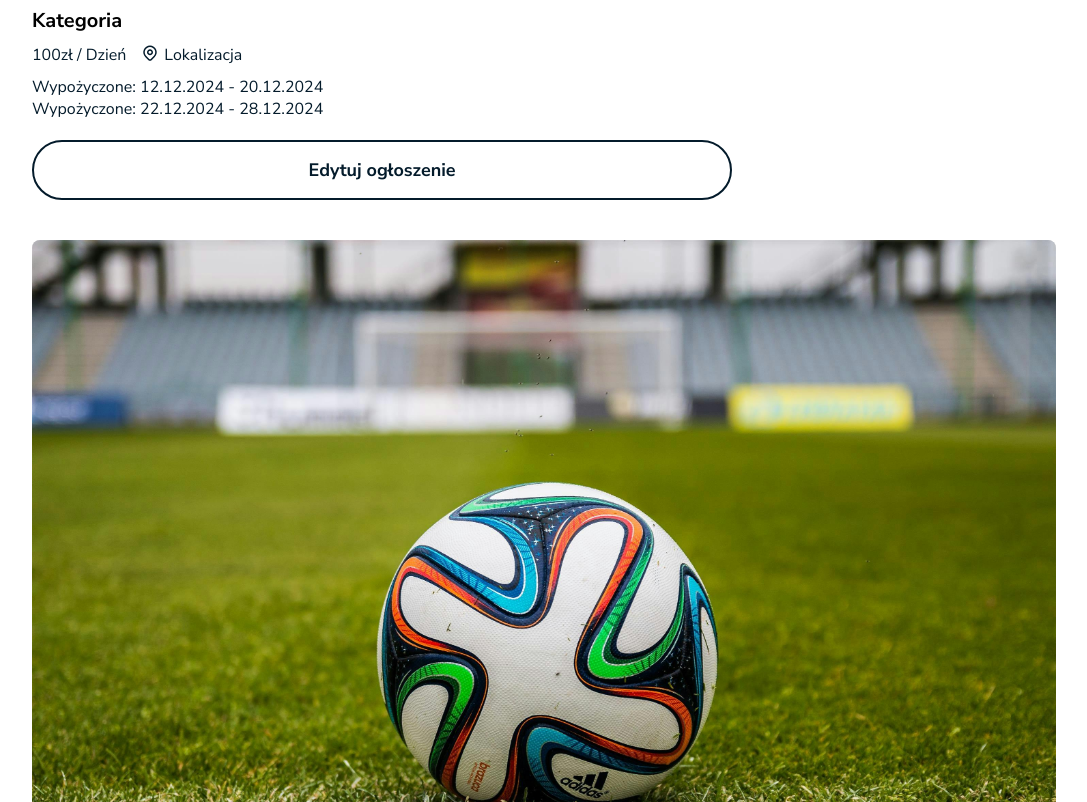
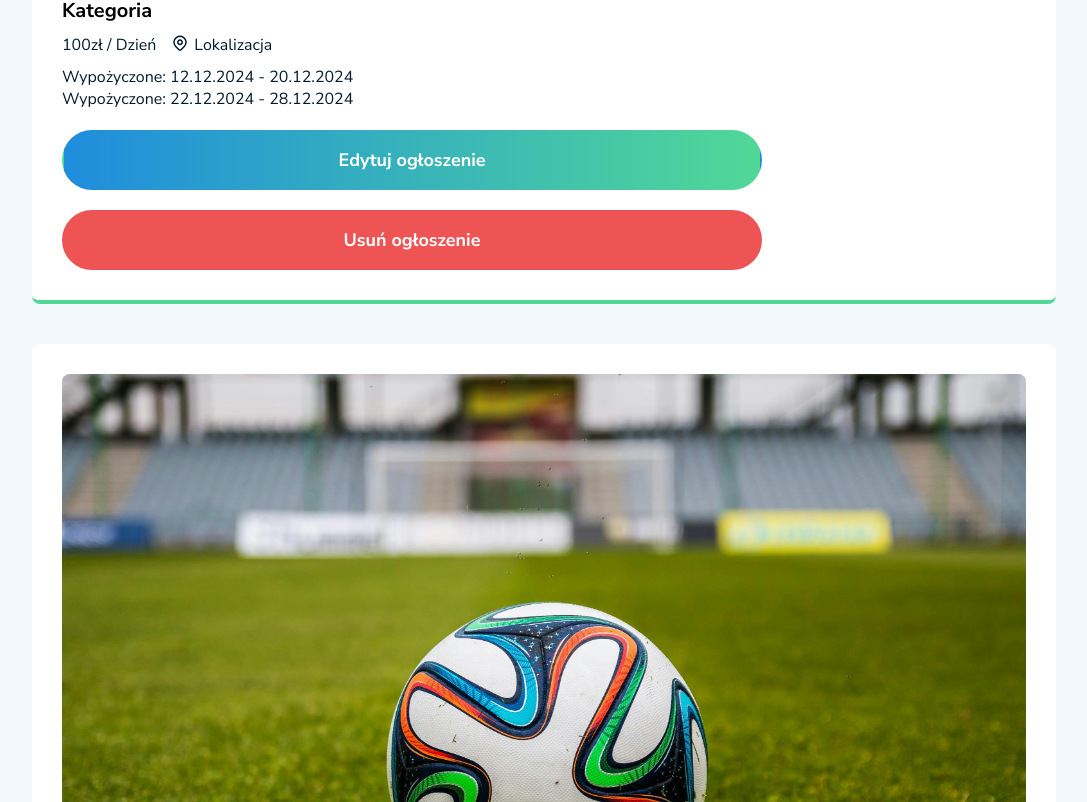
Before and after one commit to MatMarrrrr/Flex-Rent-Frontend, a React (Vite) app: page /dashboard in a window 1280 px wide. Shown: the part 1138-1940 px from the top of the page, without its empty margins (96-1183 px from the left). Built offline with nearby package versions, Linux system fonts and the light colour scheme.

Commit message:
Updated style for listing item in your listings

```diff
--- a/src/components/buttons/Button.tsx
+++ b/src/components/buttons/Button.tsx
@@ -7,6 +7,9 @@ export interface ButtonProps {
   type?: "button" | "submit" | "reset";
   margin?: string;
   fontSize?: string;
+  fontColor?: string;
+  borderColor?: string;
+  background?: string;
   desktopMaxWidth?: string;
   mobileMaxWidth?: string;
   mobileStart?: number;
@@ -19,6 +22,9 @@ const Button: React.FC<ButtonProps> = ({
   type = "button",
   margin,
   fontSize,
+  fontColor,
+  borderColor,
+  background,
   desktopMaxWidth,
   mobileMaxWidth,
   mobileStart,
@@ -28,6 +34,9 @@ const Button: React.FC<ButtonProps> = ({
     <StyledButton
       $margin={margin}
       $fontSize={fontSize}
+      $fontColor={fontColor}
+      $borderColor={borderColor}
+      $background={background}
       onClick={onClick}
       type={type}
       disabled={disabled}
@@ -46,20 +55,23 @@ export const StyledButton = styled.button<{
   disabled?: boolean;
   $margin?: string;
   $fontSize?: string;
+  $fontColor?: string;
+  $borderColor?: string;
+  $background?: string;
   $desktopMaxWidth?: string;
   $mobileMaxWidth?: string;
   $mobileStart?: number;
 }>`
-  border: 2px solid var(--dark);
+  border: 2px solid ${({ $borderColor }) => $borderColor || "var(--dark)"};
   border-radius: 50px;
-  background-color: var(--white);
+  background: ${({ $background }) => $background || "var(--white)"};
   max-width: ${({ $desktopMaxWidth }) => $desktopMaxWidth || "none"};
   width: 100%;
   font-size: ${({ $fontSize }) => $fontSize || "18px"};
   font-weight: bold;
   opacity: ${({ disabled }) => (disabled ? "0.5" : "1")};
   margin: ${({ $margin }) => $margin || "0"};
-  color: var(--dark);
+  color: ${({ $fontColor }) => $fontColor || "var(--dark)"};
   padding: 16px 0px;
   cursor: pointer;
   transition: transform 0.3s ease;
--- a/src/components/elements/ListingItem.tsx
+++ b/src/components/elements/ListingItem.tsx
@@ -41,6 +41,9 @@ const ListingItem: React.FC<ListingItemProps> = ({
           </ItemDetailText>
         ))}
         <Button
+          fontColor="var(--white)"
+          borderColor="transparent"
+          background="var(--gradient)"
           desktopMaxWidth="500px"
           mobileStart={1320}
           mobileMaxWidth="700px"
@@ -48,6 +51,18 @@ const ListingItem: React.FC<ListingItemProps> = ({
           onClick={() => onEditClick(id)}
         >
           Edytuj ogłoszenie
+        </Button>
+        <Button
+          fontColor="var(--white)"
+          borderColor="var(--error)"
+          background="var(--error)"
+          desktopMaxWidth="500px"
+          mobileStart={1320}
+          mobileMaxWidth="700px"
+          margin="20px 0px 0px 0px"
+          onClick={() => onEditClick(id)}
+        >
+          Usuń ogłoszenie
         </Button>
       </Wrapper>
     </Container>
@@ -61,6 +76,10 @@ const Container = styled.div`
   grid-template-columns: repeat(2, 1fr);
   max-width: 1270px;
   column-gap: 70px;
+  background-color: var(--white);
+  padding: 30px;
+  border-radius: 8px;
+  border-bottom: 4px solid var(--primary);
 
   @media (max-width: 1320px) {
     grid-template-columns: repeat(1, 1fr);
--- a/src/components/elements/ResultCard.tsx
+++ b/src/components/elements/ResultCard.tsx
@@ -40,6 +40,7 @@ const ResultCardContainer = styled.div`
   padding: 20px;
   border-radius: 6px;
   box-shadow: var(--shadow);
+  border-bottom: 4px solid var(--primary);
   min-width: 240px;
   display: flex;
   align-items: center;
--- a/src/sections/YourListingsSection.tsx
+++ b/src/sections/YourListingsSection.tsx
@@ -40,7 +40,7 @@ const YourListingsSection = () => {
     <Container>
       <PrimaryButton
         fontSize="20px"
-        desktopMaxWidth="600px"
+        desktopMaxWidth="570px"
         mobileStart={1320}
         mobileMaxWidth="700px"
         onClick={handleAddClick}
@@ -79,6 +79,7 @@ const Container = styled.div`
   display: flex;
   flex-direction: column;
   gap: 40px;
+  background-color: var(--light);
   min-height: calc(100vh - 494px);
 
   @media (max-width: 1320px) {
--- a/src/themes/themes.ts
+++ b/src/themes/themes.ts
@@ -15,6 +15,6 @@ export const lightTheme = {
     dark25: "rgba(4, 27, 43, 0.25)",
     dark5: "rgba(4, 27, 43, 0.05)",
     shadow: "rgba(100, 100, 111, 0.2) 0px 7px 29px 0px",
-    error: "#ce2828",
+    error: "#ee5454",
   },
 };
```
